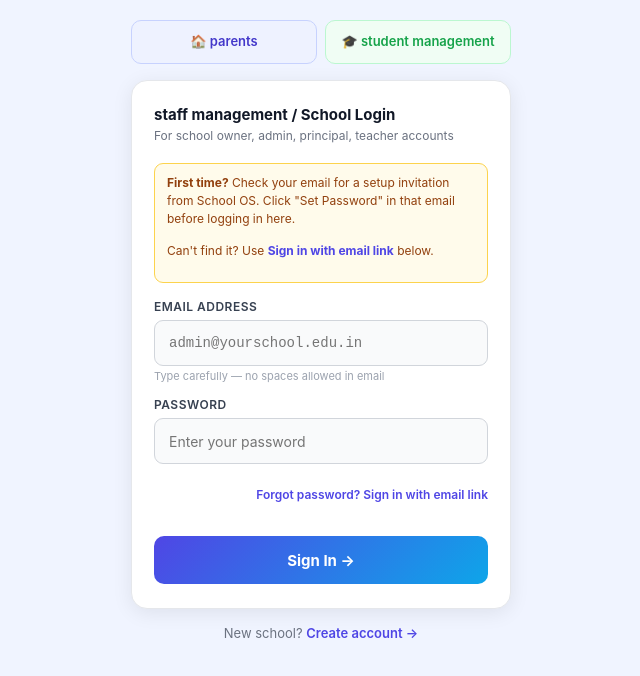
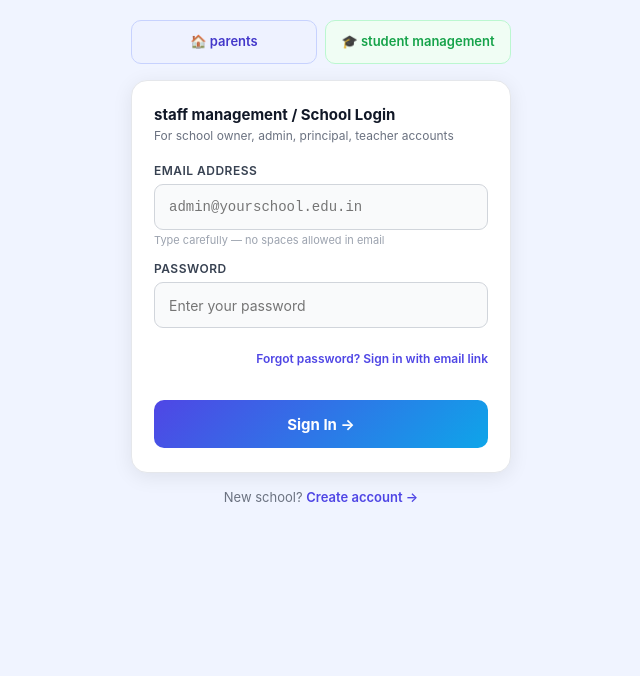
Before and after one commit to PranixQuick/School-OS, a Next.js app: page /login in a window 1280 px wide. Shown: the top 676 px of the page, without its empty margins (319-959 px from the left). Built offline with nearby package versions, Linux system fonts and the light colour scheme.

Commit message:
tmp: shrink more for reading (do not merge)

```diff
--- a/app/login/page.tsx
+++ b/app/login/page.tsx
@@ -102,11 +102,7 @@ export default function LoginPage() {
                 For school owner, admin, principal, teacher accounts
               </div>
 
-              {/* Setup guidance — shown when no auth accounts provisioned */}
-              <div style={{ background: '#FFFBEB', border: '1px solid #FCD34D', borderRadius: 9, padding: '10px 12px', marginBottom: 16, fontSize: 12, color: '#92400E', lineHeight: 1.5 }}>
-                <strong>First time?</strong> Check your email for a setup invitation from School OS. Click &quot;Set Password&quot; in that email before logging in here.
-                <br />Can&apos;t find it? Use <button type="button" onClick={() => setShowMagicLink(true)} style={{ background: 'none', border: 'none', color: '#4F46E5', cursor: 'pointer', fontWeight: 700, fontSize: 12, padding: 0, fontFamily: 'inherit' }}>Sign in with email link</button> below.
-              </div>
+              {/* setup guidance removed for reading */}
 
               {error && (
                 <div role="alert" data-testid="login-error" style={{ background: '#FEF2F2', border: '1px solid #FECACA', borderRadius: 8, padding: '10px 14px', fontSize: 13, color: '#991B1B', marginBottom: 16 }}>
```
